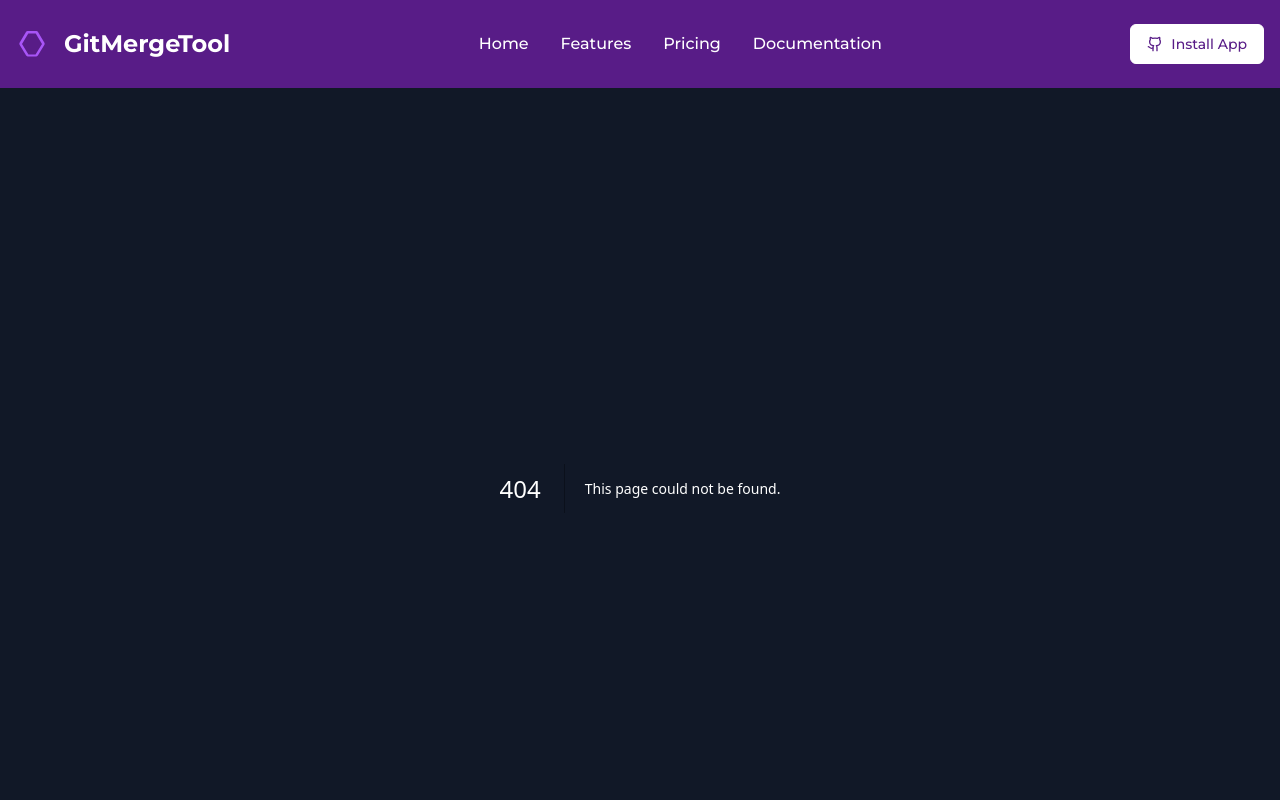
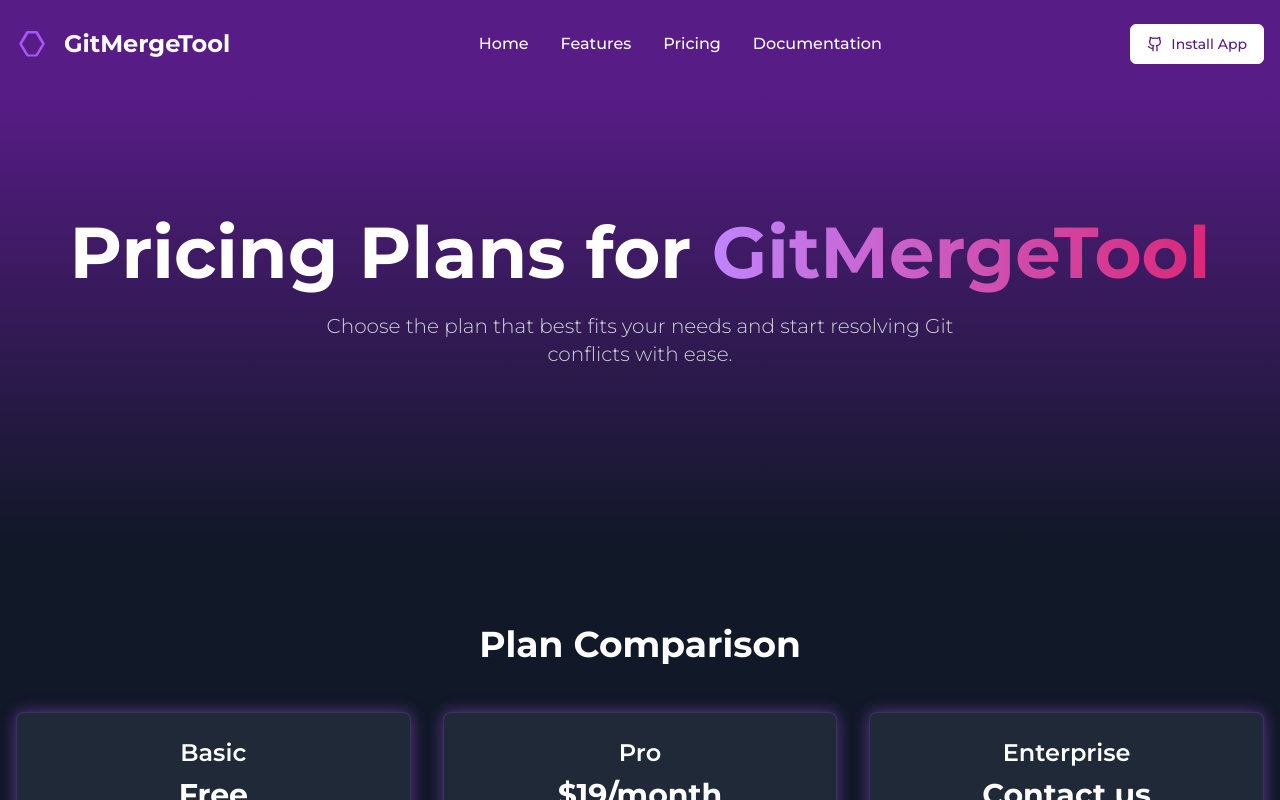
Before and after one commit to aaromnido/landingnext, a Next.js app: page /pricing in a window 1280 px wide. Before the commit this address had no page. Shown: the top 800 px of the page. Built offline with nearby package versions, Linux system fonts and the light colour scheme.

Commit message:
Add a Pricing page

```diff
--- a/app/components/Header.tsx
+++ b/app/components/Header.tsx
@@ -28,7 +28,7 @@ export function Header() {
           <Link href="/features" className="hover:text-purple-400 font-medium">
             Features
           </Link>
-          <Link href="#" className="hover:text-purple-400 font-medium">
+          <Link href="/pricing" className="hover:text-purple-400 font-medium">
             Pricing
           </Link>
           <Link href="#" className="hover:text-purple-400 font-medium">
--- a/app/features/page.tsx
+++ b/app/features/page.tsx
@@ -1,5 +1,4 @@
-import { Button } from "@/components/ui/button"
-import { Check, Eye, Github, Brain } from "lucide-react"
+import { Eye, Github, Brain } from "lucide-react"
 
 export default function FeaturesPage() {
   return (
@@ -36,41 +35,6 @@ export default function FeaturesPage() {
           />
         </div>
       </section>
-
-      <section className="container mx-auto px-4 py-20">
-        <h2 className="text-4xl font-bold mb-12 text-center">Plan Comparison</h2>
-        <div className="grid grid-cols-1 md:grid-cols-3 gap-8">
-          <PlanCard
-            title="Basic"
-            price="Free"
-            features={[
-              "Up to 5 repositories",
-              "Basic conflict resolution",
-              "Community support"
-            ]}
-          />
-          <PlanCard
-            title="Pro"
-            price="$19/month"
-            features={[
-              "Unlimited repositories",
-              "Advanced conflict resolution",
-              "Intelligent code analysis",
-              "Priority support"
-            ]}
-          />
-          <PlanCard
-            title="Enterprise"
-            price="Contact us"
-            features={[
-              "All Pro features",
-              "On-premise deployment",
-              "Custom integrations",
-              "24/7 support"
-            ]}
-          />
-        </div>
-      </section>
     </main>
   )
 }
@@ -86,23 +50,3 @@ function FeatureCard({ icon, title, description }: { icon: React.ReactNode, titl
     </div>
   )
 }
-
-function PlanCard({ title, price, features }: { title: string, price: string, features: string[] }) {
-  return (
-    <div className="bg-gray-800 rounded-lg p-6 text-center hover:bg-gray-900 transition-colors duration-300 border border-purple-500/20 shadow-[0_0_15px_rgba(168,85,247,0.5)]">
-      <h3 className="text-2xl font-semibold mb-2">{title}</h3>
-      <p className="text-3xl font-bold mb-6">{price}</p>
-      <ul className="text-left mb-6">
-        {features.map((feature, index) => (
-          <li key={index} className="flex items-center mb-2">
-            <Check className="mr-2 h-5 w-5 text-green-500" />
-            <span>{feature}</span>
-          </li>
-        ))}
-      </ul>
-      <Button className="w-full bg-purple-600 hover:bg-purple-700 text-white">
-        Choose plan
-      </Button>
-    </div>
-  )
-}
--- /dev/null
+++ b/app/pricing/page.tsx
@@ -0,0 +1,75 @@
+import { Button } from "@/components/ui/button"
+import { Check } from "lucide-react"
+
+export default function PricingPage() {
+  return (
+    <main className="bg-[#111827] text-white">
+      <section className="relative overflow-hidden">
+        <div className="absolute inset-0 bg-gradient-to-b from-purple-900 to-gray-900 z-0"></div>
+        <div className="container mx-auto px-4 py-32 relative z-10">
+          <h1 className="text-5xl md:text-7xl font-bold mb-6 text-center leading-tight">
+            Pricing Plans for <span className="text-transparent bg-clip-text bg-gradient-to-r from-purple-400 to-pink-600">GitMergeTool</span>
+          </h1>
+          <p className="text-xl mb-12 text-gray-300 max-w-2xl mx-auto text-center font-light">
+            Choose the plan that best fits your needs and start resolving Git conflicts with ease.
+          </p>
+        </div>
+      </section>
+
+      <section className="container mx-auto px-4 py-20">
+        <h2 className="text-4xl font-bold mb-12 text-center">Plan Comparison</h2>
+        <div className="grid grid-cols-1 md:grid-cols-3 gap-8">
+          <PlanCard
+            title="Basic"
+            price="Free"
+            features={[
+              "Up to 5 repositories",
+              "Basic conflict resolution",
+              "Community support"
+            ]}
+          />
+          <PlanCard
+            title="Pro"
+            price="$19/month"
+            features={[
+              "Unlimited repositories",
+              "Advanced conflict resolution",
+              "Intelligent code analysis",
+              "Priority support"
+            ]}
+          />
+          <PlanCard
+            title="Enterprise"
+            price="Contact us"
+            features={[
+              "All Pro features",
+              "On-premise deployment",
+              "Custom integrations",
+              "24/7 support"
+            ]}
+          />
+        </div>
+      </section>
+    </main>
+  )
+}
+
+function PlanCard({ title, price, features }: { title: string, price: string, features: string[] }) {
+  return (
+    <div className="bg-gray-800 rounded-lg p-6 text-center hover:bg-gray-900 transition-colors duration-300 border border-purple-500/20 shadow-[0_0_15px_rgba(168,85,247,0.5)]">
+      <h3 className="text-2xl font-semibold mb-2">{title}</h3>
+      <p className="text-3xl font-bold mb-6">{price}</p>
+      <ul className="text-left mb-6">
+        {features.map((feature, index) => (
+          <li key={index} className="flex items-center mb-2">
+            <Check className="mr-2 h-5 w-5 text-green-500" />
+            <span>{feature}</span>
+          </li>
+        ))}
+      </ul>
+      <Button className="w-full bg-purple-600 hover:bg-purple-700 text-white">
+        Choose plan
+      </Button>
+    </div>
+  )
+}
```
